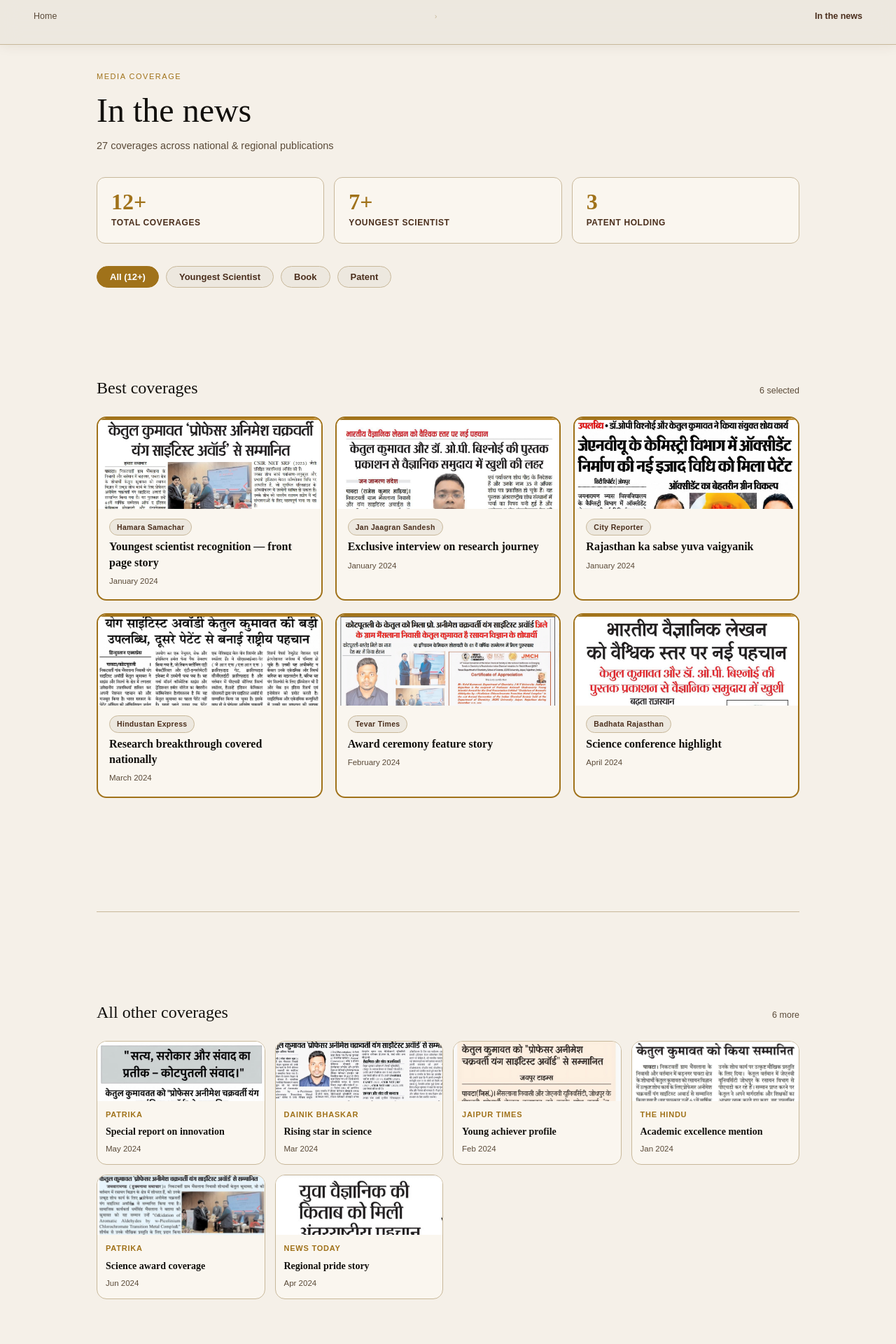
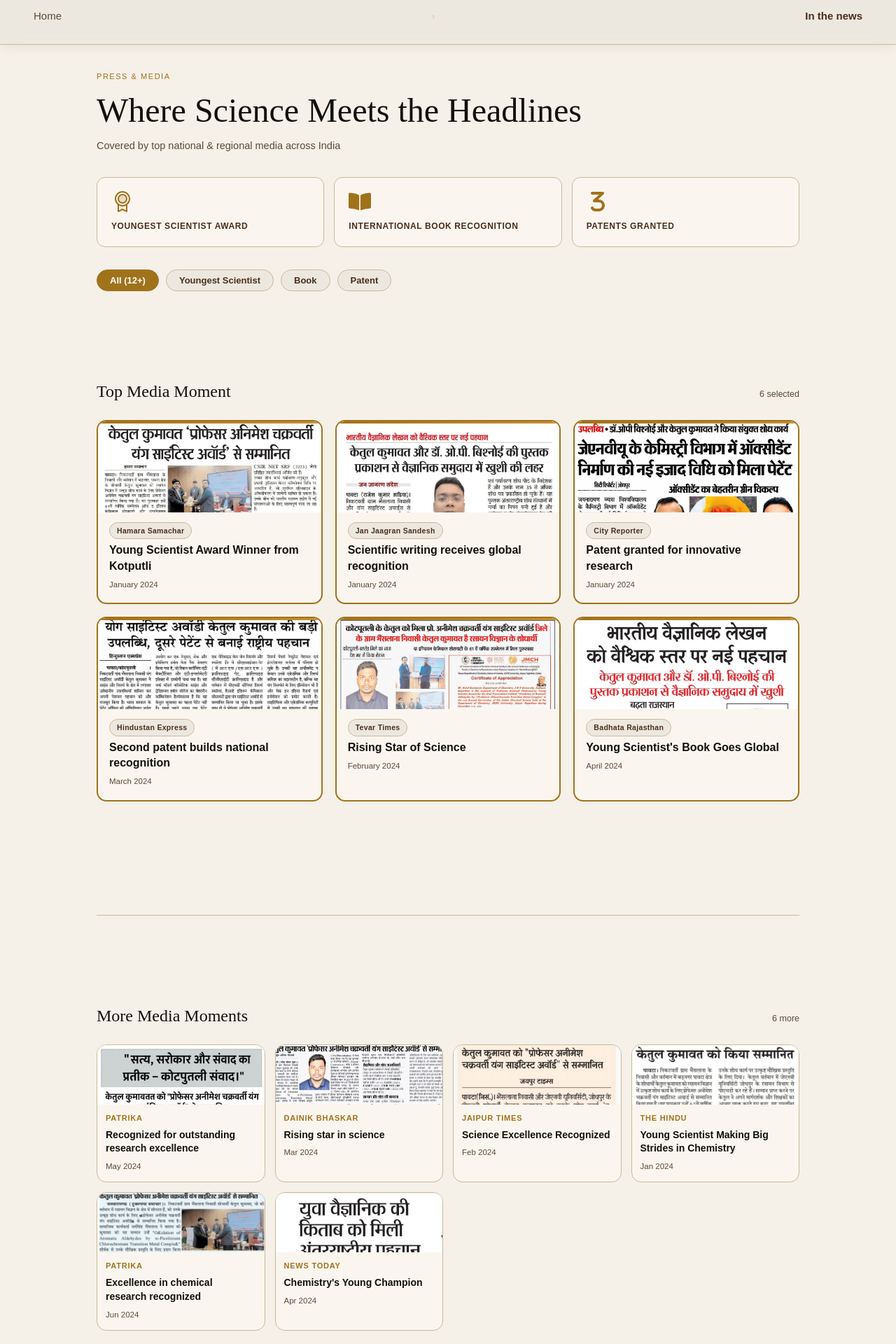
Before and after one commit to DhireshPatel/ketulkumawat, a Next.js app: page /news in a window 1280 px wide. Shown: the top 1920 px of the page at 70% size. Built offline with nearby package versions, Linux system fonts and the light colour scheme.

Commit message:
Many changes

```diff
--- a/app/globals.css
+++ b/app/globals.css
@@ -489,7 +489,7 @@ section {
   padding: 90px 56px;
 }
 
-.sectionOfNews{
+.sectionOfNews {
   padding: 90px 0;
 }
 
@@ -1174,6 +1174,7 @@ section {
   grid-template-columns: repeat(auto-fill, minmax(240px, 1fr));
   gap: 18px;
   margin-bottom: 40px;
+  padding: 0 20px;
 }
 
 .cert-card {
@@ -1981,12 +1982,14 @@ footer {
   margin-bottom: 2rem;
   padding-bottom: 1rem;
   border-bottom: 1px solid var(--border);
+  font-size: 15px;
 }
 
 .np-breadcrumb a {
   color: var(--muted);
   text-decoration: none;
   transition: color 0.2s;
+
 }
 
 .np-breadcrumb a:hover {
@@ -2337,7 +2340,7 @@ footer {
 }
 
 .np-card__title {
-  font-family: 'Cormorant Garamond', serif;
+  /* font-family: 'Cormorant Garamond', serif; */
   font-size: 1rem;
   font-weight: 600;
   color: var(--deep);
--- a/app/news/page.jsx
+++ b/app/news/page.jsx
@@ -1,12 +1,15 @@
 "use client"
 import React, { useState } from "react";
 import Link from 'next/link';
+import { PiMedalDuotone } from "react-icons/pi";
+import { FaBookOpen } from "react-icons/fa";
+import { Fa3 } from "react-icons/fa6";
 
 const BEST_NEWS = [
   {
     id: 1,
     paper: "Hamara Samachar",
-    title: "Youngest scientist recognition — front page story",
+    title: "Young Scientist Award Winner from Kotputli",
     date: "January 2024",
     category: "youngest",
     image: "assets/news/news1.jpeg"
@@ -14,7 +17,7 @@ const BEST_NEWS = [
   {
     id: 2,
     paper: "Jan Jaagran Sandesh",
-    title: "Exclusive interview on research journey",
+    title: "Scientific writing receives global recognition",
     date: "January 2024",
     category: "Book",
     image: "assets/news/news2.jpeg"
@@ -22,7 +25,7 @@ const BEST_NEWS = [
   {
     id: 3,
     paper: "City Reporter",
-    title: "Rajasthan ka sabse yuva vaigyanik",
+    title: "Patent granted for innovative research",
     date: "January 2024",
     category: "patent",
     image: "assets/news/news4.jpeg"
@@ -30,7 +33,7 @@ const BEST_NEWS = [
   {
     id: 4,
     paper: "Hindustan Express",
-    title: "Research breakthrough covered nationally",
+    title: "Second patent builds national recognition",
     date: "March 2024",
     category: "patent",
     image: "assets/news/news3.jpeg"
@@ -38,7 +41,7 @@ const BEST_NEWS = [
   {
     id: 5,
     paper: "Tevar Times",
-    title: "Award ceremony feature story",
+    title: "Rising Star of Science",
     date: "February 2024",
     category: "youngest",
     image: "assets/news/news5.jpeg"
@@ -46,7 +49,8 @@ const BEST_NEWS = [
   {
     id: 6,
     paper: "Badhata Rajasthan",
-    title: "Science conference highlight",
+    // title: "Chemistry's Young Champion",
+    title: "Young Scientist's Book Goes Global",
     date: "April 2024",
     category: "Book",
     image: "assets/news/news6.jpeg"
@@ -57,7 +61,7 @@ const ALL_NEWS = [
   {
     id: 7,
     paper: "Patrika",
-    title: "Special report on innovation",
+    title: "Recognized for outstanding research excellence",
     date: "May 2024",
     category: "youngest",
     image: "assets/news/news7.jpeg"
@@ -73,7 +77,7 @@ const ALL_NEWS = [
   {
     id: 9,
     paper: "Jaipur Times",
-    title: "Young achiever profile",
+    title: "Science Excellence Recognized",
     date: "Feb 2024",
     category: "youngest",
     image: "assets/news/news9.jpeg"
@@ -81,7 +85,7 @@ const ALL_NEWS = [
   {
     id: 10,
     paper: "The Hindu",
-    title: "Academic excellence mention",
+    title: "Young Scientist Making Big Strides in Chemistry",
     date: "Jan 2024",
     category: "youngest",
     image: "assets/news/news10.jpeg"
@@ -89,7 +93,7 @@ const ALL_NEWS = [
   {
     id: 11,
     paper: "Patrika",
-    title: "Science award coverage",
+    title: "Excellence in chemical research recognized",
     date: "Jun 2024",
     category: "youngest",
     image: "assets/news/news11.jpeg"
@@ -97,7 +101,7 @@ const ALL_NEWS = [
   {
     id: 12,
     paper: "News Today",
-    title: "Regional pride story",
+    title: "Chemistry's Young Champion",
     date: "Apr 2024",
     category: "Book",
     image: "assets/news/news12.jpeg"
@@ -168,26 +172,26 @@ export default function NewsPage() {
 
       {/* Page header */}
       <header className="np-header">
-        <p className="np-header__label">Media coverage</p>
-        <h1 className="np-header__title">In the news</h1>
+        <p className="np-header__label">PRESS & MEDIA</p>
+        <h1 className="np-header__title">Where Science Meets the Headlines</h1>
         <p className="np-header__sub">
-          27 coverages across national &amp; regional publications
+          Covered by top national & regional media across India
         </p>
       </header>
 
       {/* Stats */}
       <div className="np-stats">
         <div className="np-stat">
-          <div className="np-stat__number">12+</div>
-          <div className="np-stat__label">Total coverages</div>
+          <div className="np-stat__number"><PiMedalDuotone /></div>
+          <div className="np-stat__label">Youngest Scientist Award</div>
         </div>
         <div className="np-stat">
-          <div className="np-stat__number">7+</div>
-          <div className="np-stat__label">Youngest scientist</div>
+          <div className="np-stat__number"><FaBookOpen /> </div>
+          <div className="np-stat__label">International Book Recognition</div>
         </div>
         <div className="np-stat">
-          <div className="np-stat__number">3</div>
-          <div className="np-stat__label">PATENT HOLDING</div>
+          <div className="np-stat__number"><Fa3 /> </div>
+          <div className="np-stat__label">PATENTS GRANTED</div>
         </div>
       </div>
 
@@ -237,7 +241,7 @@ export default function NewsPage() {
       {filteredBest.length > 0 && (
         <section className="sectionOfNews">
           <div className="np-section-head">
-            <h2 className="np-section-head__title">Best coverages</h2>
+            <h2 className="np-section-head__title">Top Media Moment</h2>
             <span className="np-section-head__count">{filteredBest.length} selected</span>
           </div>
           <div className="np-best-grid">
@@ -279,7 +283,7 @@ export default function NewsPage() {
       {filteredAll.length > 0 && (
         <section className="sectionOfNews">
           <div className="np-section-head">
-            <h2 className="np-section-head__title">All other coverages</h2>
+            <h2 className="np-section-head__title">More Media Moments</h2>
             <span className="np-section-head__count">{filteredAll.length} more</span>
           </div>
           <div className="np-all-grid">
```
Also changed, not shown: app/certificates/page.jsx (+24 -22 lines), components/CertificateHome.jsx (+10 -10 lines), components/Education.jsx (+6 -6 lines).
